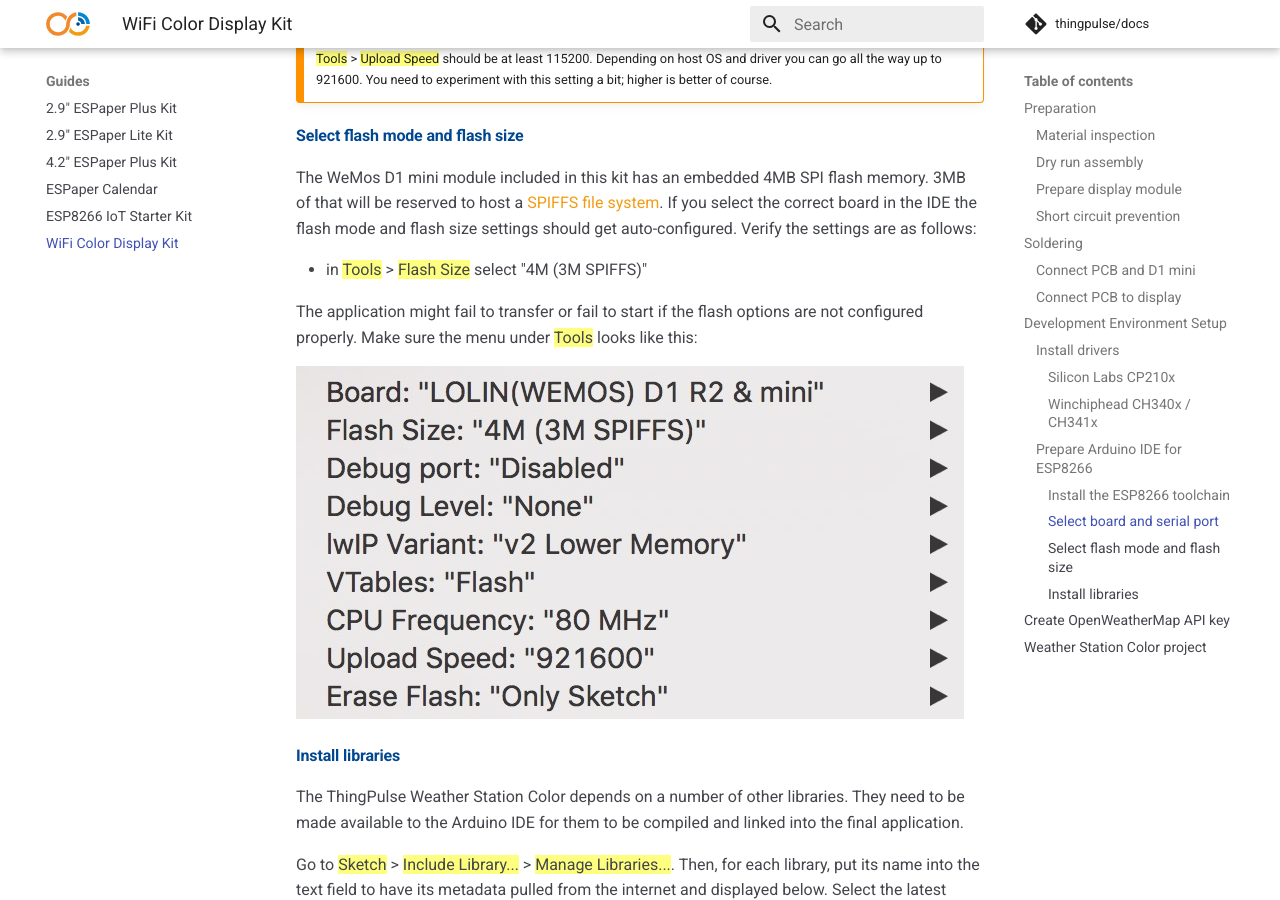
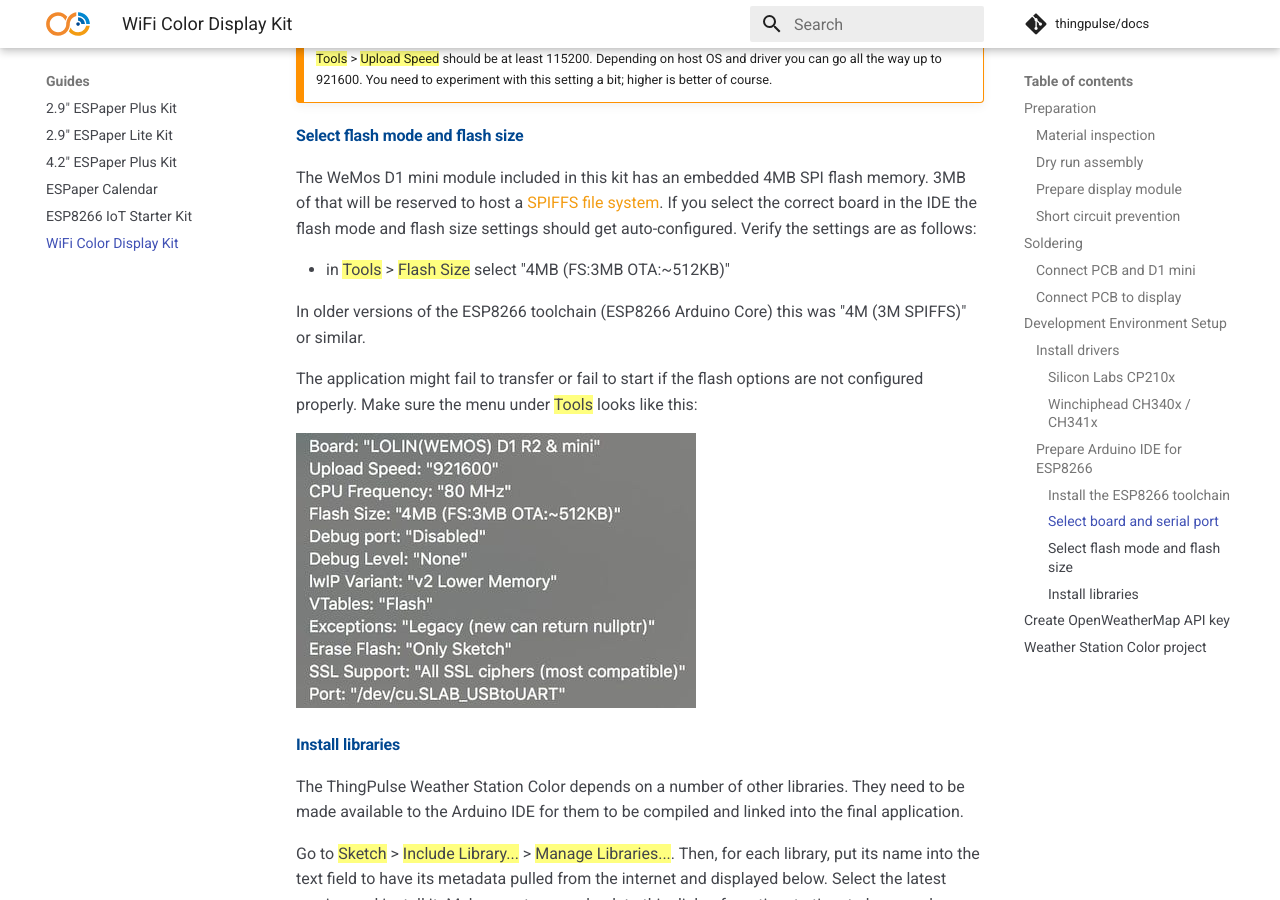
Before and after one commit to ThingPulse/docs, an MkDocs documentation site: the page built from docs/guides/wifi-color-display-kit.md, in a window 1280 px wide and 900 px high, scrolled down 8593 px. Built offline with MkDocs 1.6.1 and Material for MkDocs 9.7.7, drawn with Linux system fonts in a browser that asks for light colours; comment, search, counter and statistics services are not loaded.

Commit message:
Update flash settings for color kit

```diff
--- a/docs/guides/wifi-color-display-kit.md
+++ b/docs/guides/wifi-color-display-kit.md
@@ -98,7 +98,9 @@
 #### Select flash mode and flash size
 The WeMos D1 mini module included in this kit has an embedded 4MB SPI flash memory. 3MB of that will be reserved to host a [SPIFFS file system](https://github.com/pellepl/spiffs). If you select the correct board in the IDE the flash mode and flash size settings should get auto-configured. Verify the settings are as follows:
 
-- in ==Tools== > ==Flash Size== select "4M (3M SPIFFS)"
+- in ==Tools== > ==Flash Size== select "4MB (FS:3MB OTA:~512KB)"
+
+In older versions of the ESP8266 toolchain (ESP8266 Arduino Core) this was "4M (3M SPIFFS)" or similar.
 
 The application might fail to transfer or fail to start if the flash options are not configured properly. Make sure the menu under ==Tools== looks like this:
 
```
Also changed, not shown: docs/img/guides/wifi-color-display-kit/7-arduino-ide-tool-menu-old.jpg (added), docs/img/guides/wifi-color-display-kit/7-arduino-ide-tool-menu.jpg.
